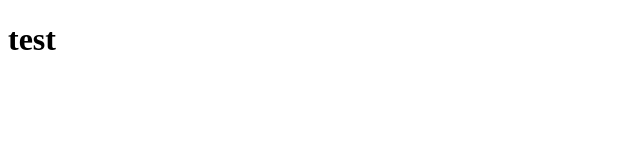
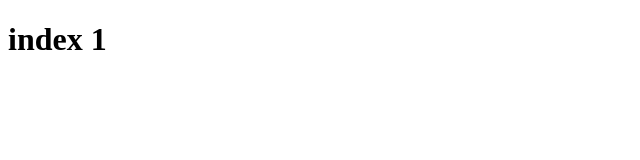
Before and after one commit to DafidSJ/testCommit, a plain HTML site: page index.html in a window 1280 px wide. Shown: the full height of the page, 0-640 px from the left. Drawn offline with Linux system fonts and the light colour scheme.

Commit message:
modify h1

```diff
--- a/index.html
+++ b/index.html
@@ -5,6 +5,6 @@
     <title></title>
   </head>
   <body>
-    <h1>test</h1>
+    <h1>index 1</h1>
   </body>
 </html>
```
Also changed, not shown: index2.html (+1 -1 lines).
